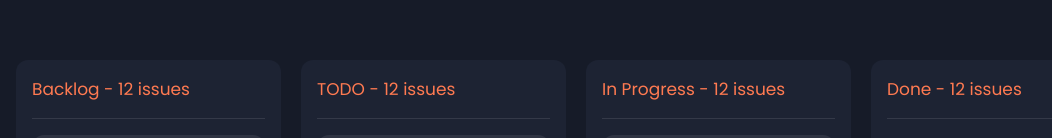
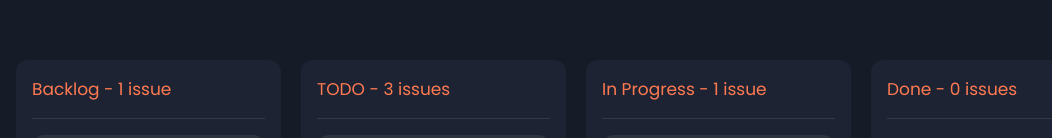
Before and after one commit to boushib/scrum-board, a React (Create React App) app: page / in a window 1280 px wide. Shown: the top 138 px of the page, without its empty margins (64-1116 px from the left). Built offline with nearby package versions, Linux system fonts and the light colour scheme.

Commit message:
Compute board col number of stories

```diff
--- a/src/components/BoardCol/BoardCol.tsx
+++ b/src/components/BoardCol/BoardCol.tsx
@@ -9,7 +9,9 @@ interface Props {
 
 const BoardCol = ({ title, stories }: Props) => (
   <div className="board-col">
-    <div className="board-col__title">{title} - 12 issues</div>
+    <div className="board-col__title">
+      {title} - {stories.length} issue{stories.length === 1 ? '' : 's'}
+    </div>
     <hr />
     {stories.map((s) => (
       <StoryOverview story={s} key={s.id} />
```
